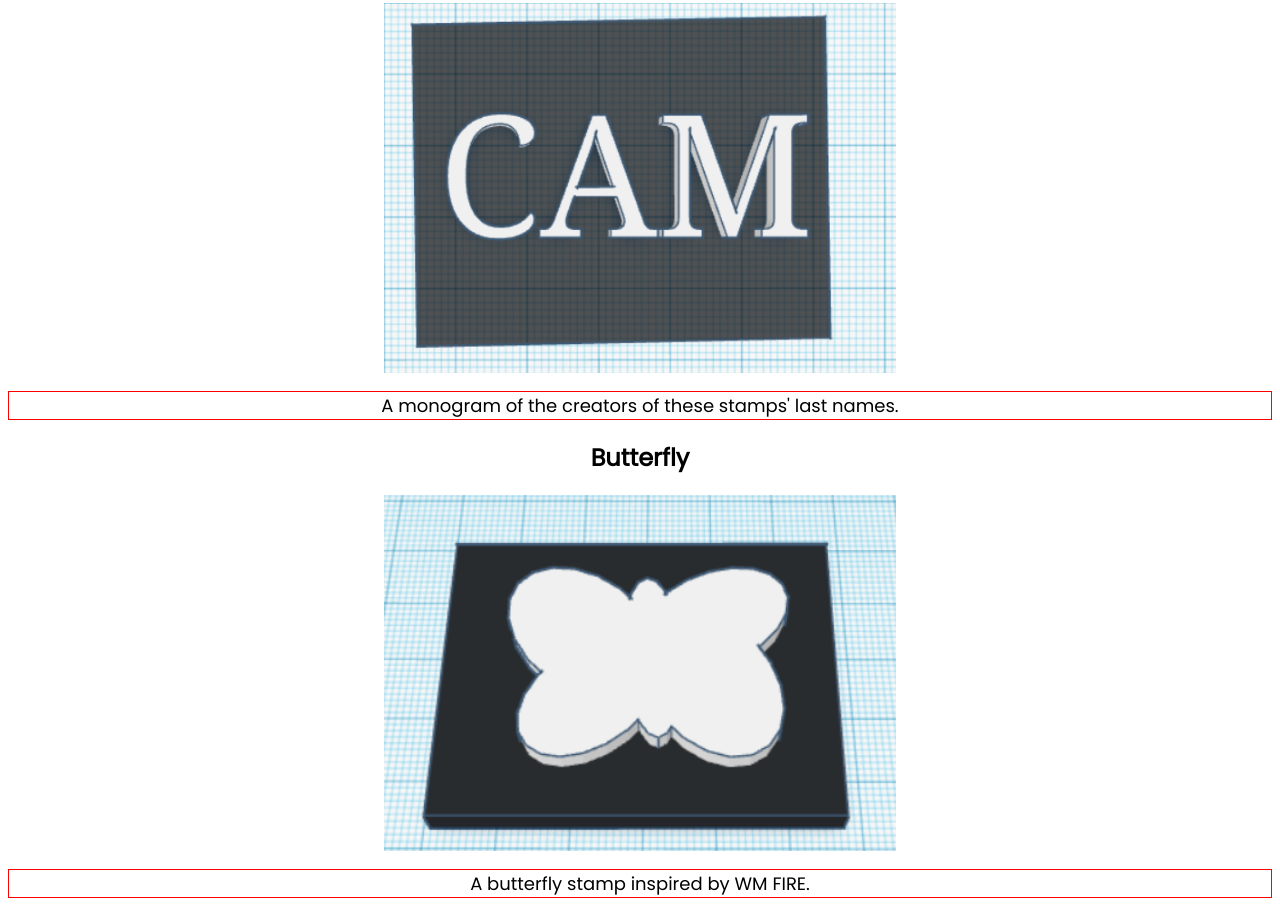
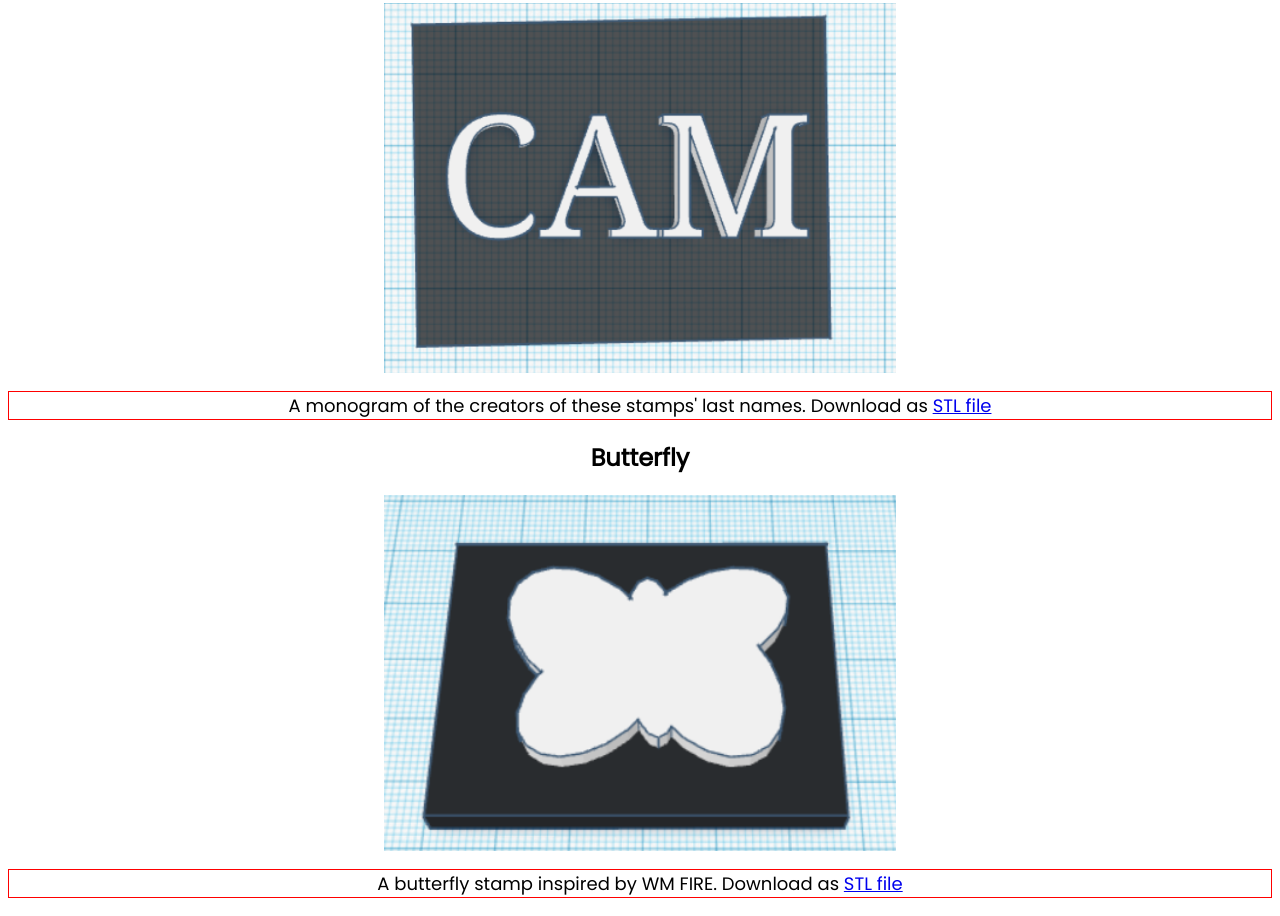
Before and after one commit to cyber-rose/stampscam, a plain HTML site: page index.html in a window 1280 px wide. Shown: the part 1239-2155 px from the top of the page. Drawn offline with Linux system fonts and the light colour scheme.

Commit message:
Added more files to link and connect things

```diff
--- a/index.html
+++ b/index.html
@@ -22,7 +22,7 @@
     <p>Follow these steps to make your own stamps:</p>
     <ol>
         <li>Select a stamp from our collection.</li>
-        <li>Download the STL file if you plan to 3D print your stamp or download the INSERT NAME file if you plan to use a lasar cutter.</li>
+        <li>Download the STL file if you plan to 3D print your stamp or download the UFile if you plan to use a lasar cutter.</li>
         <li>Follow the remaining steps to use the machine of your choice to create your stamp. If you are a William and Mary student, check out the <a href="https://makerspaces.wm.edu/">WM Makerspaces Website</a> for tutorials, classes, and to make print requests.</li>
     </ol>
 
@@ -33,11 +33,11 @@
 
     <h2>CAM Acronym</h2>
     <img src="images/cam.png" style="width: 40vw; min-width:200px;">
-    <p>A monogram of the creators of these stamps' last names.</p>
+    <p>A monogram of the creators of these stamps' last names. Download as <a href="cam_stamp.stl">STL file</a></p>
 
     <h2>Butterfly</h2>
     <img src="images/butterfly.png" style="width: 40vw; min-width:200px;">
-    <p>A butterfly stamp inspired by WM FIRE.</p>
+    <p>A butterfly stamp inspired by WM FIRE. Download as <a href="Butterfly stamp.stl">STL file</a></p>
 
     <script src="scripts/main.js"></script>
   </body>
```
Also changed, not shown: 2 other files.
